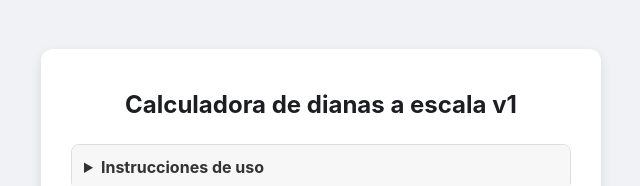
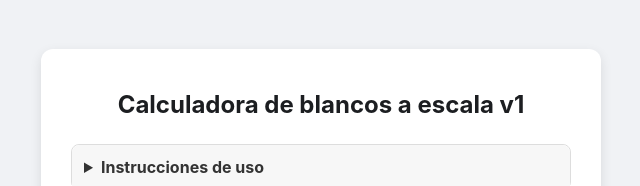
Before and after one commit to pripoll/calculadora-dianas, a plain HTML site: page index.html in a window 1280 px wide. Shown: the top 186 px of the page, without its empty margins (349-989 px from the left). Drawn offline with Linux system fonts and the light colour scheme.

Commit message:
Update index.html

```diff
--- a/index.html
+++ b/index.html
@@ -3,14 +3,14 @@
 <head>
     <meta charset="UTF-8">
     <meta name="viewport" content="width=device-width, initial-scale=1.0">
-    <title>Calculadora de dianas a escala v1</title>
+    <title>Calculadora de blancos a escala v1</title>
     <link rel="stylesheet" href="style.css">
 </head>
 <body>
 
     <div class="main-container">
         <div class="calculator-container">
-            <h1>Calculadora de dianas a escala v1</h1>
+            <h1>Calculadora de blancos a escala v1</h1>
 
             <details class="instructions">
                 <summary>Instrucciones de uso</summary>
```
